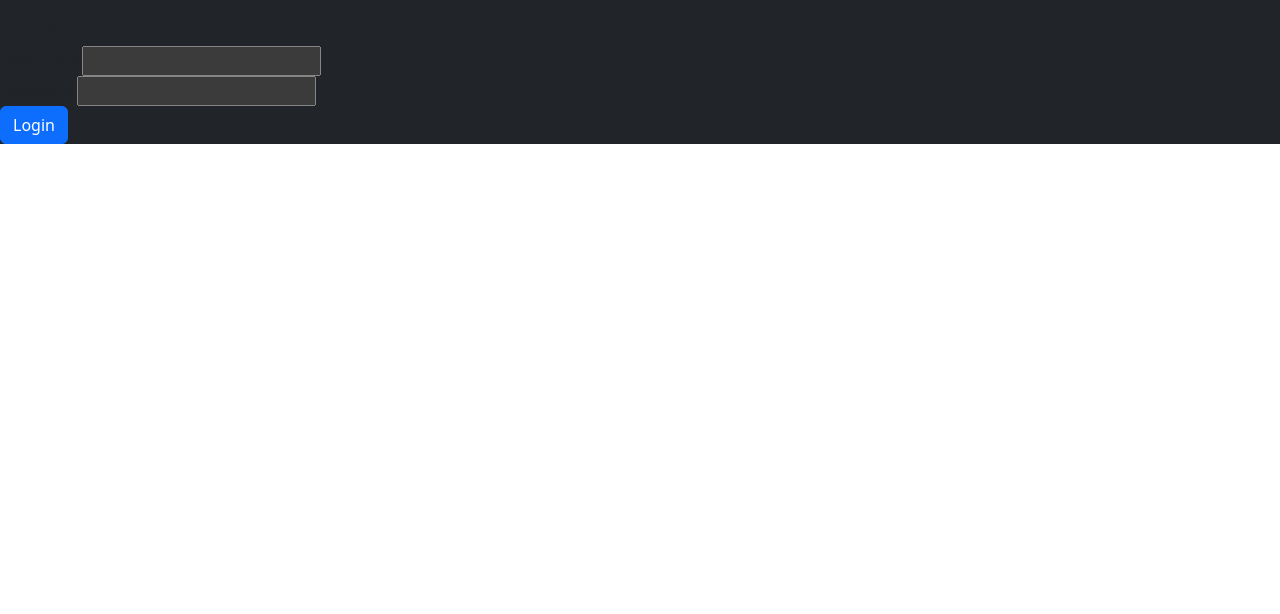
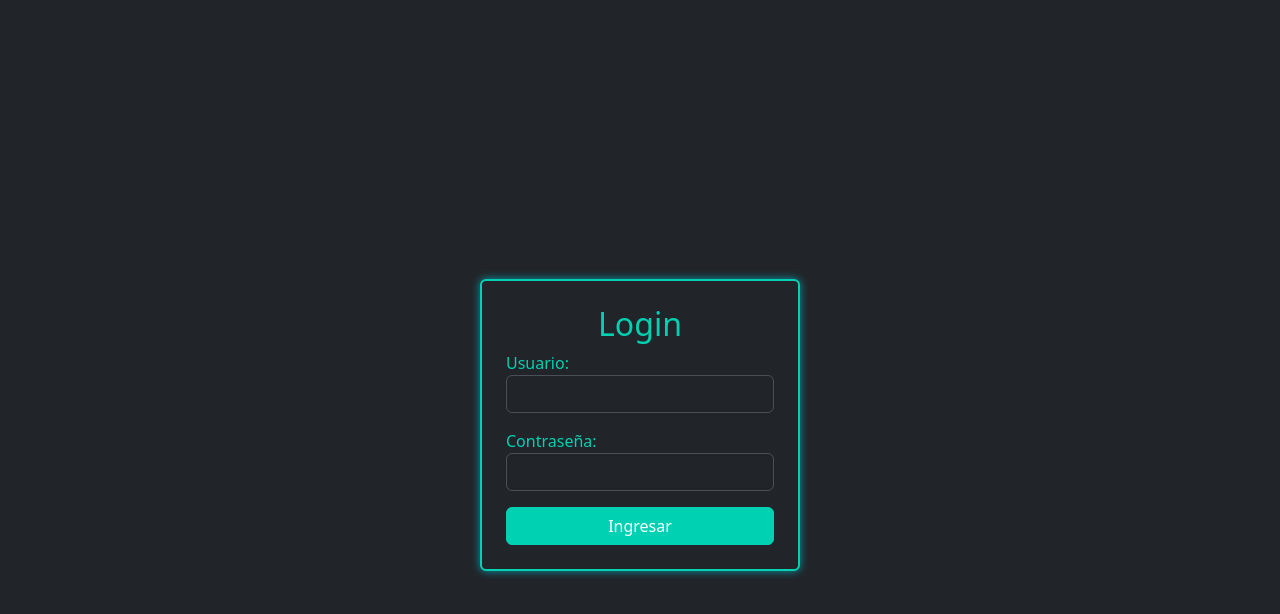
Before and after one commit to Zabdi0819/Examen_front, a Vue app in the folder customer-app/: page /login in a window 1280 px wide. Shown: the top 614 px of the page. Built offline with nearby package versions, Linux system fonts and the light colour scheme.

Commit message:
feat: :sparkles: Actualizacion de lista
Actualización de lista al crear o editar registro y creación de toast

```diff
--- a/customer-app/package.json
+++ b/customer-app/package.json
@@ -15,6 +15,7 @@
     "vee-validate": "^4.5.8",
     "vue": "^3.2.13",
     "vue-router": "^4.4.3",
+    "vue-toastification": "^2.0.0-rc.5",
     "yup": "^1.4.0"
   },
   "devDependencies": {
--- a/customer-app/src/App.vue
+++ b/customer-app/src/App.vue
@@ -43,6 +43,7 @@ export default {
       localStorage.setItem('token', token);
       api.defaults.headers.common['Authorization'] = `Bearer ${token}`;
       this.isAuthenticated = true;
+      this.refreshCustomerList();
     },
     logout() {
       localStorage.removeItem('token');
@@ -54,7 +55,11 @@ export default {
       this.isEditing = true;
     },
     refreshCustomerList() {
+      if (this.$refs.customerList) {
         this.$refs.customerList.fetchCustomers();
+      } else {
+        console.error('CustomerList reference is not available.');
+      }
       this.resetSelectedCustomer();
     },
     resetSelectedCustomer() {
@@ -67,6 +72,7 @@ export default {
     if (token) {
       api.defaults.headers.common['Authorization'] = `Bearer ${token}`;
       this.isAuthenticated = true;
+      this.refreshCustomerList();
     }
   }
 };
@@ -78,8 +84,7 @@ export default {
   color: #ffffff;
 }
 
-  .navbar{
-    background-color: #12A0A0;
+.navbar {
+  background-color: #0f8181;
 }
-
 </style>
--- a/customer-app/src/components/CustomerForm.vue
+++ b/customer-app/src/components/CustomerForm.vue
@@ -1,30 +1,30 @@
 <template>
     <div class="container d-flex justify-content-center align-items-center">
         <div class="card p-4 bg-dark text-light" style="width: 90%; max-width: 800px;">
-            <h2>Formulario de Cliente</h2>
+            <h2 class="label-h2">Formulario de Cliente</h2>
             <form @submit.prevent="submitForm">
                 <div class="row">
                     <div class="col-md-6 mb-3">
-                        <label for="firstName">Nombre:</label>
+                        <label for="firstName" class="label">Nombre:</label>
                         <input type="text" class="form-control" id="firstName" v-model="formData.firstName" required />
                     </div>
                     <div class="col-md-6 mb-3">
-                        <label for="lastName">Apellido Paterno:</label>
+                        <label for="lastName" class="label">Apellido Paterno:</label>
                         <input type="text" class="form-control" id="lastName" v-model="formData.lastName" required />
                     </div>
                 </div>
                 <div class="row">
                     <div class="col-md-6 mb-3">
-                        <label for="middleName">Apellido Materno:</label>
+                        <label for="middleName" class="label">Apellido Materno:</label>
                         <input type="text" class="form-control" id="middleName" v-model="formData.middleName" />
                     </div>
                     <div class="col-md-6 mb-3">
-                        <label for="address">Dirección:</label>
+                        <label for="address" class="label">Dirección:</label>
                         <input type="text" class="form-control" id="address" v-model="formData.address" required />
                     </div>
                 </div>
                 <div class="form-group mb-3">
-                    <label for="email">Correo Electrónico:</label>
+                    <label for="email" class="label">Correo Electrónico:</label>
                     <input type="email" class="form-control" id="email" v-model="formData.email" required />
                 </div>
                 <button type="submit" class="btn btn-custom w-100">{{ isEditing ? 'Actualizar' : 'Guardar' }}</button>
@@ -34,6 +34,7 @@
 </template>
 
 <script>
+import { useToast } from 'vue-toastification';
 import api from '../services/api';
 
 export default {
@@ -64,16 +65,20 @@ export default {
     },
     methods: {
         async submitForm() {
+            const toast = useToast();
             try {
                 if (this.isEditing) {
-                    await api.put(`/customer-addresses/${this.formData.id}`, this.formData);
+                await api.put(`/customer-addresses/${this.formData.id}`, this.formData);
+                toast.success('Registro actualizado con éxito');
                 } else {
-                    await api.post('/customer-addresses', this.formData);
+                await api.post('/customer-addresses', this.formData);
+                toast.success('Registro guardado con éxito');
                 }
                 this.$emit('form-submitted');
                 this.resetForm();
             } catch (error) {
                 console.error('Error submitting form:', error);
+                toast.error('Error al guardar o actualizar el registro');
             }
         },
         resetForm() {
@@ -98,14 +103,22 @@ body {
 
 .card {
     background-color: #343a40;
-    border: 2px solid #035348 !important;
+    border: 2px solid #00d1b2 !important;
     border-radius: 4px; /* Opcional: para bordes redondeados */
     box-shadow: 0 0 8px rgba(3, 183, 204, 0.8); /* Sombra azul con difuminado */
     margin-top:50px;
 }
 
+.label-h2{
+    color: #04b399;
+}
+
+.label{
+    color: #00d1b2;
+}
+
 .btn-custom{
-    background-color: #12A0A0 !important;
+    background-color: #0d5050 !important;
     color: white !important;
 }
 
--- a/customer-app/src/components/CustomerList.vue
+++ b/customer-app/src/components/CustomerList.vue
@@ -63,12 +63,16 @@
 
     onMounted(fetchCustomers); // Cargar clientes cuando el componente se monta
 
-      return { customers, editCustomer, deleteCustomer, selectedCustomer };
+    return { customers, editCustomer, deleteCustomer, selectedCustomer, fetchCustomers };
   }
 };
 </script>
 
 <style scoped>
+.container {
+  padding-bottom: 100px;
+}
+
 .table-bordered-blue {
   border: 2px solid transparent;
   border-radius: 4px; /* Opcional: para bordes redondeados */
@@ -77,22 +81,22 @@
 }
 
 .table-bordered-blue th, .table-bordered-blue td {
-        border: 2px solid #035348 !important;
+  border: 2px solid #00d1b2 !important;
 }
 
 .table-bordered-blue thead th {
-        border-bottom: 2px solid #035348 !important;
+  border-bottom: 2px solid #00d1b2 !important;
   background-color: #101111;
   color: white;
 }
 
-    .btn-danger{
-        margin-left:20px;
+.btn-danger {
+  margin-left: 20px;
   background-color: #640217;
 }
 
-    .btn-warning{
-        margin-left:20px;
+.btn-warning {
+  margin-left: 20px;
   background-color: #685400;
   color: white;
 }
--- a/customer-app/src/components/UserLogin.vue
+++ b/customer-app/src/components/UserLogin.vue
@@ -1,17 +1,19 @@
 <template>
-  <div>
-    <h2>Login</h2>
-    <form @submit.prevent="login">
-      <div class="form-group">
-        <label for="username">Username:</label>
-        <input type="text" id="username" v-model="username" required />
-      </div>
-      <div class="form-group">
-        <label for="password">Password:</label>
-        <input type="password" id="password" v-model="password" required />
-      </div>
-      <button type="submit" class="btn btn-primary">Login</button>
-    </form>
+  <div class="d-flex justify-content-center align-items-center vh-100 bg-dark">
+    <div class="card p-4 bg-dark text-light" style="width: 20rem; border-color: #00d1b2;">
+      <h2 class="text-center" style="color: #00d1b2;">Login</h2>
+      <form @submit.prevent="login">
+        <div class="form-group mb-3">
+          <label for="username" style="color: #00d1b2;">Usuario:</label>
+          <input type="text" id="username" v-model="username" class="form-control bg-dark text-light" required />
+        </div>
+        <div class="form-group mb-3">
+          <label for="password" style="color: #00d1b2;">Contraseña:</label>
+          <input type="password" id="password" v-model="password" class="form-control bg-dark text-light" required />
+        </div>
+        <button type="submit" class="btn btn-primary w-100" style="background-color: #00d1b2; border-color: #00d1b2;">Ingresar</button>
+      </form>
+    </div>
   </div>
 </template>
 
@@ -39,3 +41,9 @@ export default {
   }
 };
 </script>
+
+<style scoped>
+.card {
+  border-width: 2px;
+}
+</style>
--- a/customer-app/src/main.js
+++ b/customer-app/src/main.js
@@ -1,7 +1,20 @@
-import { createApp } from 'vue'
-import App from './App.vue'
-import router from './router'
-import 'bootstrap/dist/css/bootstrap.min.css'
-import 'bootstrap'
+import { createApp } from 'vue';
+import App from './App.vue';
+import router from './router';
+import 'bootstrap/dist/css/bootstrap.min.css';
+import 'bootstrap';
+import Toast, { POSITION } from 'vue-toastification';
+import 'vue-toastification/dist/index.css';
 
-createApp(App).use(router).mount('#app')
+const app = createApp(App);
+
+// Configuración de Toast
+app.use(Toast, {
+  position: POSITION.TOP_RIGHT,
+  timeout: 5000,
+  closeOnClick: true,
+  pauseOnHover: true,
+  draggable: true,
+});
+
+app.use(router).mount('#app');
```
Also changed, not shown: 1 other file (tests, documents, lock files or other folders). Lines whose indentation alone changed are shown as unchanged.
